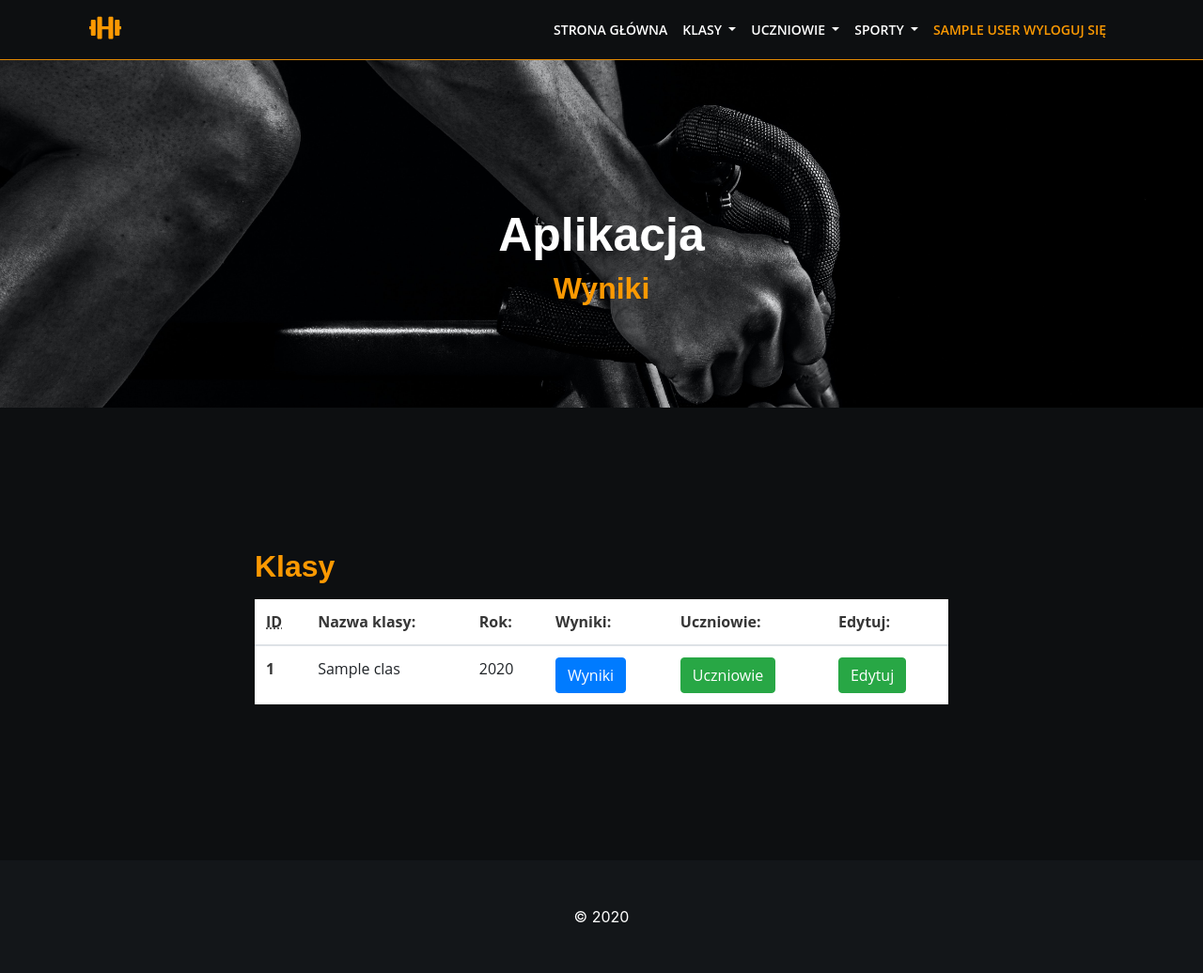
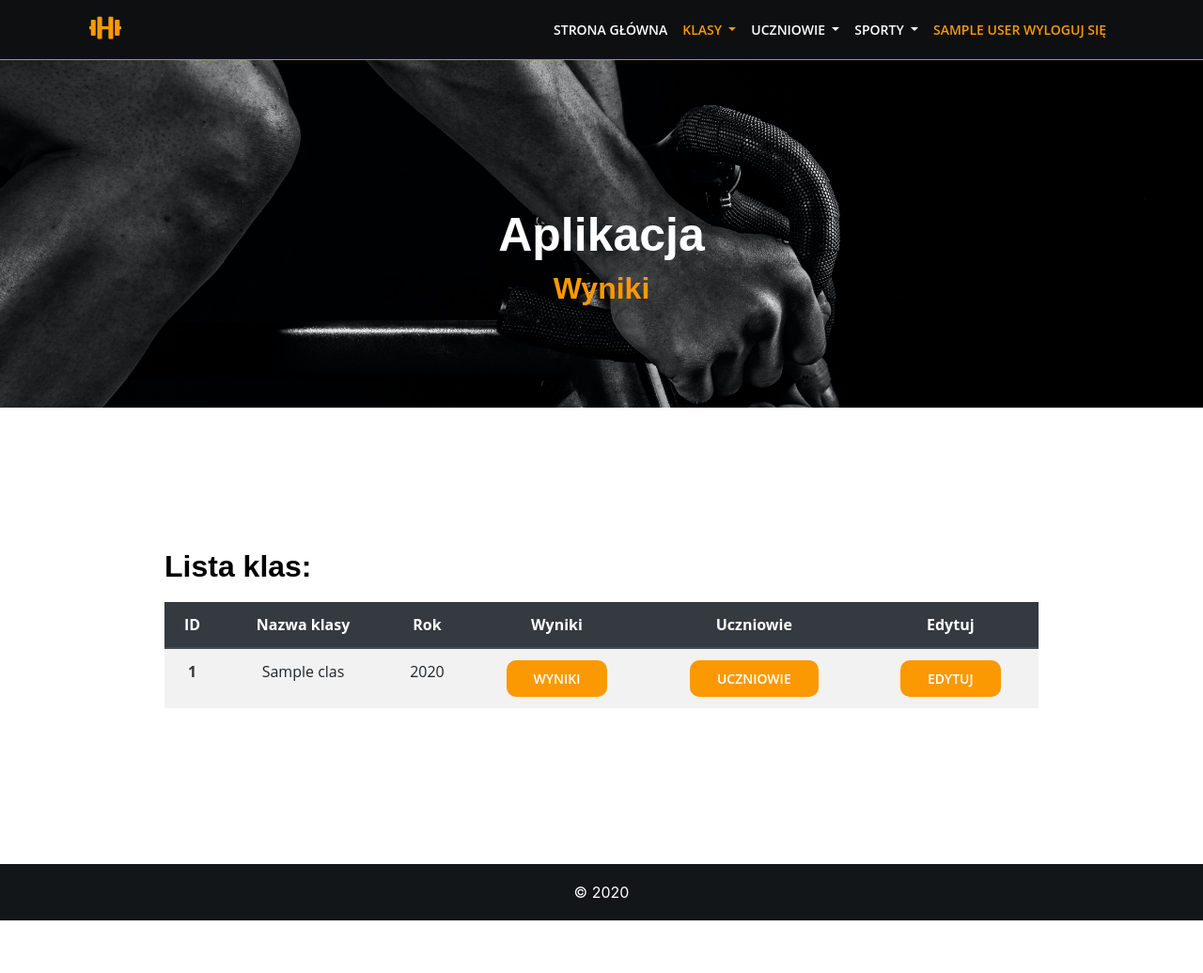
Before and after one commit to marcinadd/django-wf, a Django app: page /classes/ in a window 1280 px wide. Shown: the whole page at 94% size. After the commit the page ends 980 px from the top, so only its background shows below. Run offline with Django 3.2, Linux system fonts and the light colour scheme; a user stored in the database is signed in; tables that the repository leaves empty hold one stand-in row (values such as "Sample post"); parts of the project's set-up code (start-up, migrations or seed data) failed here and were passed over; some libraries are stand-ins or nearby versions.

Commit message:
Zmiany w szablonie; poprawa widokow z listami

```diff
--- a/templates/template.html
+++ b/templates/template.html
@@ -29,23 +29,27 @@
             <div class="collapse navbar-collapse" id="navbarResponsive">
                 <ul class="navbar-nav ml-auto">
                     <li class="nav-item">
-                        <a class="nav-link text-style" href="{% url 'wyniki:index' %}">Strona główna <span
-                                class="sr-only">(current)</span></a>
+                        <a class="nav-link text-style{% block menuclass1 %}{% endblock menuclass1 %}"
+                           href="{% url 'wyniki:index' %}">Strona główna</a>
                     </li>
 
                     {% if user.is_staff %}
                         <li class="nav-item dropdown">
-                            <a class="nav-link dropdown-toggle text-style" href="#" id="navbarDropdown" role="button"
+                            <a class="nav-link dropdown-toggle text-style
+                                    {% block menuclass2 %}{% endblock menuclass2 %}" href="#" id="navbarDropdown"
+                               role="button"
                                data-toggle="dropdown" aria-haspopup="true" aria-expanded="false">
                                 Klasy
                             </a>
                             <div class="dropdown-menu" aria-labelledby="navbarDropdown">
-                                <a class="dropdown-item" href="{% url 'wyniki:classes_list' %}">Pokaż klasy</a>
+                                <a class="dropdown-item" href="{% url 'wyniki:classes_list' %}">Lista klas</a>
                                 <a class="dropdown-item" href="{% url 'wyniki:classes_create' %}">Dodaj klasę</a>
                             </div>
                         </li>
                         <li class="nav-item dropdown">
-                            <a class="nav-link dropdown-toggle text-style" href="#" id="navbarDropdown" role="button"
+                            <a class="nav-link dropdown-toggle text-style
+                                    {% block menuclass3 %}{% endblock menuclass3 %}" href="#" id="navbarDropdown"
+                               role="button"
                                data-toggle="dropdown" aria-haspopup="true" aria-expanded="false">
                                 Uczniowie
                             </a>
@@ -55,13 +59,14 @@
                             </div>
                         </li>
                         <li class="nav-item dropdown">
-                        <a class="nav-link dropdown-toggle text-style" href="#" id="navbarDropdown" role="button"
+                        <a class="nav-link dropdown-toggle text-style{% block menuclass4 %}{% endblock menuclass4 %}"
+                           href="#" id="navbarDropdown" role="button"
                            data-toggle="dropdown" aria-haspopup="true" aria-expanded="false">
                             Sporty
                         </a>
                         <div class="dropdown-menu" aria-labelledby="navbarDropdown">
+                            <a class="dropdown-item" href="{% url 'wyniki:sports_list' %}">Lista sportów</a>
                             <a class="dropdown-item" href="{% url 'wyniki:sports_create' %}">Dodaj sport</a>
-                            <a class="dropdown-item" href="{% url 'wyniki:sports_list' %}">Lista</a>
                         </div>
                     {% endif %}
 
@@ -83,7 +88,7 @@
 
 <hr>
 
-<header class="bg-primary text-white bg-header">
+<header class="text-white bg-header">
     <div class="container text-center">
         <h1 class="header-style1">Aplikacja</h1>
         <h2 class="header-style2">Wyniki</h2>
@@ -93,15 +98,15 @@
 <section class="content-style">
     <div class="container">
         <div class="row">
-            <div class="col-lg-8 mx-auto">
-                <h2 class="header-style2" style="margin-bottom: 2%">{% block heading %}{% endblock heading %}</h2>
+            <div class="col-lg-10 mx-auto">
+                <h2 class="header-style3" style="margin-bottom: 2%">{% block heading %}{% endblock heading %}</h2>
                 {% block content %}{% endblock content %}
             </div>
         </div>
     </div>
 </section>
 
-<footer class="py-5 bg-footer">
+<footer class="bg-footer">
     <div class="container">
         <p class="m-0 text-center text-white">&copy; 2020</p>
     </div>
--- a/wyniki/static/wyniki/css/style.css
+++ b/wyniki/static/wyniki/css/style.css
@@ -1,3 +1,12 @@
+html {
+    position: relative;
+    min-height: 100%;
+}
+
+body {
+    margin-bottom: 60px;
+}
+
 .content table {
     width: 50%;
 }
@@ -41,10 +50,15 @@ section {
     color: #fb9902;
 }
 
+.header-style3 {
+    font-family: 'Montserrat', sans-serif;
+    font-weight: 600;
+    color: #000;
+}
+
 .content-style {
-    background-color: #0d0f11;
+    background-color: #fff;
     font-family: 'Open Sans', sans-serif;
-    color: #fff;
 }
 
 .bg-footer {
@@ -59,3 +73,22 @@ hr {
 .active-custom {
     color: #fb9902 !important;
 }
+
+footer {
+    position: absolute;
+    bottom: 0;
+    width: 100%;
+    height: 60px;
+    line-height: 60px;
+    background-color: #f5f5f5;
+}
+
+.btn-custom {
+    padding: 8px 28px;
+    background: #fb9902;
+    text-transform: uppercase;
+    font-size: 14px;
+    font-weight: 600;
+    border-radius: 10px;
+    color: #fff;
+}
--- a/wyniki/templates/wyniki/class_create.html
+++ b/wyniki/templates/wyniki/class_create.html
@@ -1,7 +1,7 @@
 {% extends 'template.html' %}
-{% block title %}IDK{% endblock title %}
-
-{% block heading %}IDK{% endblock heading %}
+{% block title %}Klasy{% endblock title %}
+{% block heading %}Dodaj klasę{% endblock heading %}
+{% block menuclass2 %} active-custom{% endblock menuclass2 %}
 {% block content %}
     <script
             src="https://code.jquery.com/jquery-3.4.1.min.js"
--- a/wyniki/templates/wyniki/class_form.html
+++ b/wyniki/templates/wyniki/class_form.html
@@ -1,7 +1,7 @@
 {% extends 'template.html' %}
 {% block title %}Edytuj klasę{% endblock title %}
-
 {% block heading %}Edytuj klasę{% endblock heading %}
+{% block menuclass2 %} active-custom{% endblock menuclass2 %}
 {% block content %}
     <form method="post">{% csrf_token %}
         <form method="POST" class="post-form">
--- a/wyniki/templates/wyniki/class_list.html
+++ b/wyniki/templates/wyniki/class_list.html
@@ -1,44 +1,49 @@
 {% extends 'template.html' %}
 {% block title %}Klasy{% endblock title %}
-
-{% block heading %}Klasy{% endblock heading %}
+{% block heading %}Lista klas:{% endblock heading %}
+{% block menuclass2 %} active-custom{% endblock menuclass2 %}
 {% block content %}
-    <table class="table is-hoverable">
-        <thead>
+    {% if object_list %}
+        <table class="table table-striped">
+            <thead class="thead-dark">
             <tr>
-            <th><abbr title="ID klasy">ID</abbr></th>
-            <th>Nazwa klasy:</th>
-            <th>Rok:</th>
-            <th>Wyniki:</th>
-            <th>Uczniowie:</th>
-            <th>Edytuj:</th>
+                <th class="text-center" scope="col">ID</th>
+                <th class="text-center" scope="col">Nazwa klasy</th>
+                <th class="text-center" scope="col">Rok</th>
+                <th class="text-center" scope="col">Wyniki</th>
+                <th class="text-center" scope="col">Uczniowie</th>
+                <th class="text-center" scope="col">Edytuj</th>
             </tr>
+            </thead>
             <tbody>
             {% for clazz in object_list %}
                 <tr>
-                <th>{{ clazz.pk }}</th>
-                <td>{{ clazz.name }}</td>
-                <td>{{ clazz.year }}</td>
-                <td>
+                    <th class="text-center">{{ clazz.pk }}</th>
+                    <td class="text-center">{{ clazz.name }}</td>
+                    <td class="text-center">{{ clazz.year }}</td>
+                    <td class="text-center">
                         <a href="{% url 'wyniki:classes_sports' clazz.id %}">
-                        <button type="button" class="btn btn-primary">Wyniki</button>
+                            <button type="button" class="btn btn-custom">Wyniki</button>
                         </a>
                     </td>
-                <td>
+                    <td class="text-center">
                         <a href="{% url 'wyniki:classes_students' clazz.id %}">
-                        <button type="button" class="btn btn-success">Uczniowie</button>
+                            <button type="button" class="btn btn-custom">Uczniowie</button>
                         </a>
                     </td>
-                <td>
+                    <td class="text-center">
                         <a href="{% url 'wyniki:classes_update' clazz.id %}">
-                        <button type="button" class="btn btn-success">Edytuj</button>
+                            <button type="button" class="btn btn-custom">Edytuj</button>
                         </a>
                     </td>
                 </tr>
-        {% empty %}
-            <p>Nie znalaziono żadnej klasy</p>
             {% endfor %}
             </tbody>
-        </thead>
         </table>
+    {% else %}
+        <p>W naszej bazie danych nie ma żadnych klas!</p>
+        <a href="{% url 'wyniki:classes_create' %}">
+            <button type="button" class="btn btn-custom">Dodaj klasę</button>
+        </a>
+    {% endif %}
 {% endblock content %}
--- a/wyniki/templates/wyniki/index.html
+++ b/wyniki/templates/wyniki/index.html
@@ -2,6 +2,7 @@
 {% block title %}Strona główna{% endblock title %}
 
 {% block heading %}Aplikacja WYNIKI{% endblock heading %}
+{% block menuclass1 %} active-custom{% endblock menuclass1 %}
 {% block content %}
     <p>Jest to aplikacja w której...</p>
 {% endblock content %}
--- a/wyniki/templates/wyniki/sport_form.html
+++ b/wyniki/templates/wyniki/sport_form.html
@@ -1,7 +1,7 @@
 {% extends 'template.html' %}
 {% block title %}Dodaj sport{% endblock title %}
-
 {% block heading %}Dodaj sport{% endblock heading %}
+{% block menuclass4 %} active-custom{% endblock menuclass4 %}
 {% block content %}
     <form method="post">{% csrf_token %}
         {{ form.as_p }}
```
Also changed, not shown: wyniki/templates/wyniki/class_students.html (+42 -17 lines), wyniki/templates/wyniki/sport_list.html (+36 -18 lines), wyniki/templates/wyniki/student_form.html (+4 -4 lines), wyniki/templates/wyniki/student_list.html (+28 -10 lines). Lines whose indentation alone changed are shown as unchanged.
